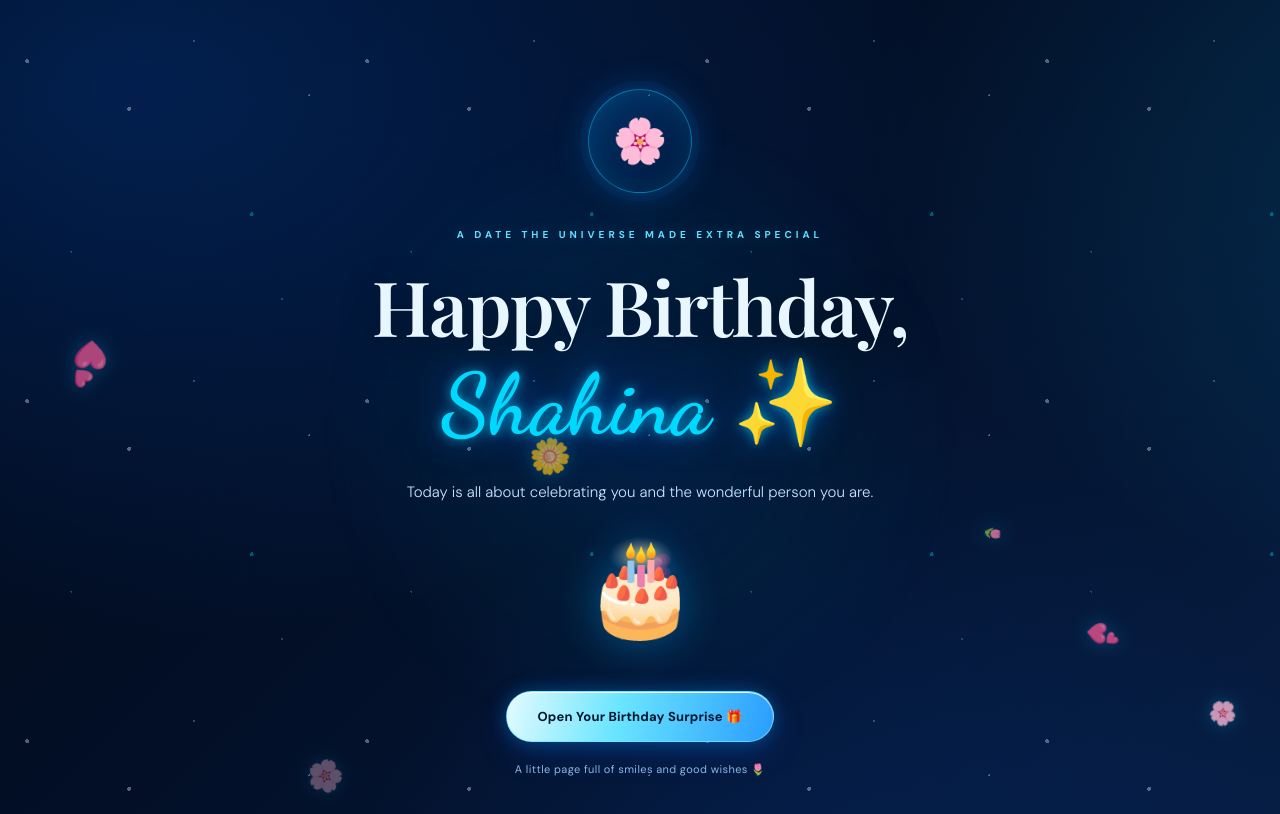
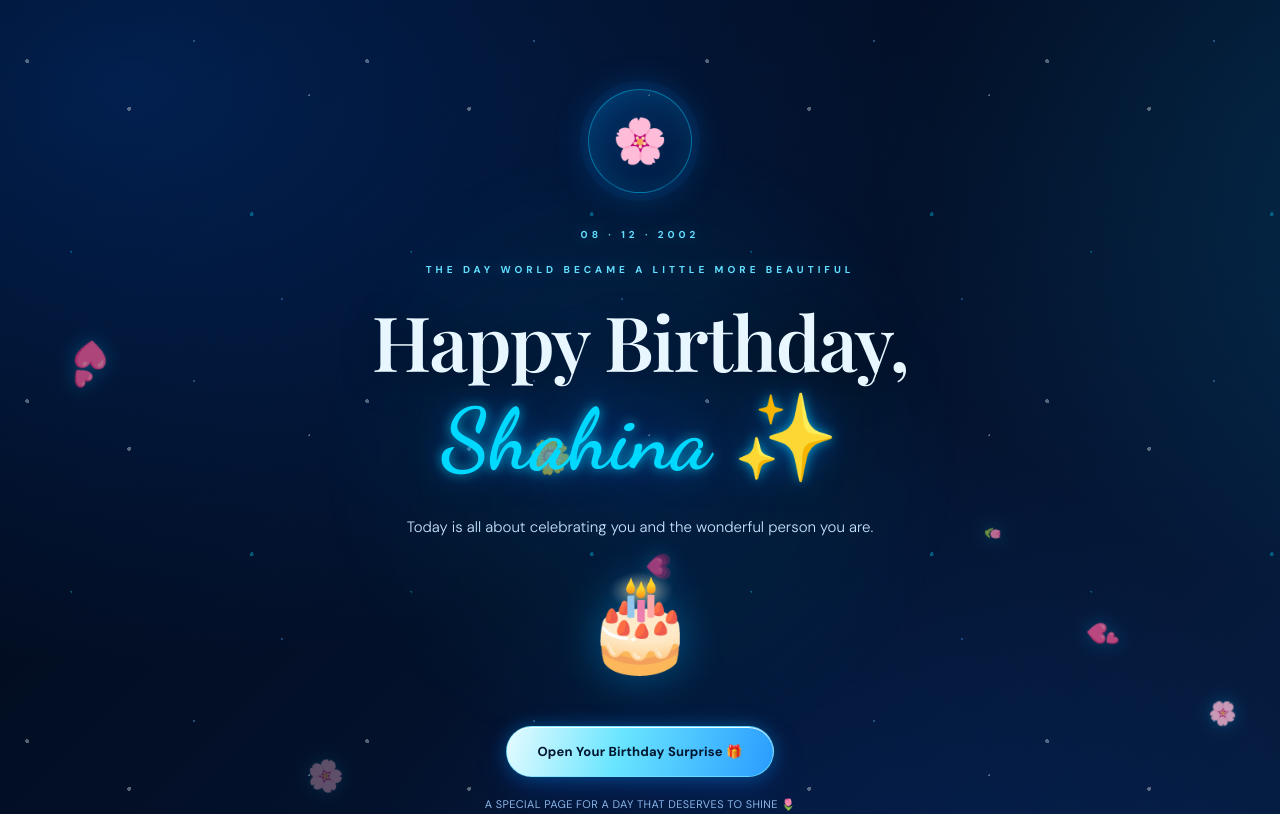
Before and after one commit to SmartFix0i/Birthday-, a plain HTML site: page index.html in a window 1280 px wide. Shown: the top 814 px of the page. Drawn offline with nearby package versions, Linux system fonts and the light colour scheme.

Commit message:
Update index.html

```diff
--- a/index.html
+++ b/index.html
@@ -15,14 +15,15 @@
     <main class="container">
         <section class="hero" id="hero">
             <div class="top-icon" aria-hidden="true">🌸</div>
-            <p class="eyebrow">A DATE THE UNIVERSE MADE EXTRA SPECIAL</p>
+            <p class="eyebrow">08 · 12 · 2002</p>
+            <p class="eyebrow">THE DAY WORLD BECAME A LITTLE MORE BEAUTIFUL</p>
             <h1>Happy Birthday,<br><span class="name">Shahina ✨</span></h1>
             <p class="subtitle">
                 Today is all about celebrating you and the wonderful person you are.
             </p>
             <div class="cake" aria-hidden="true">🎂</div>
             <button class="primary-btn" id="surpriseBtn">Open Your Birthday Surprise 🎁</button>
-            <p class="hint">A little page full of smiles and good wishes 🌷</p>
+            <p class="hint">A SPECIAL PAGE FOR A DAY THAT DESERVES TO SHINE 🌷</p>
         </section>
 
         <section class="wish-card hidden" id="messageCard">
```
